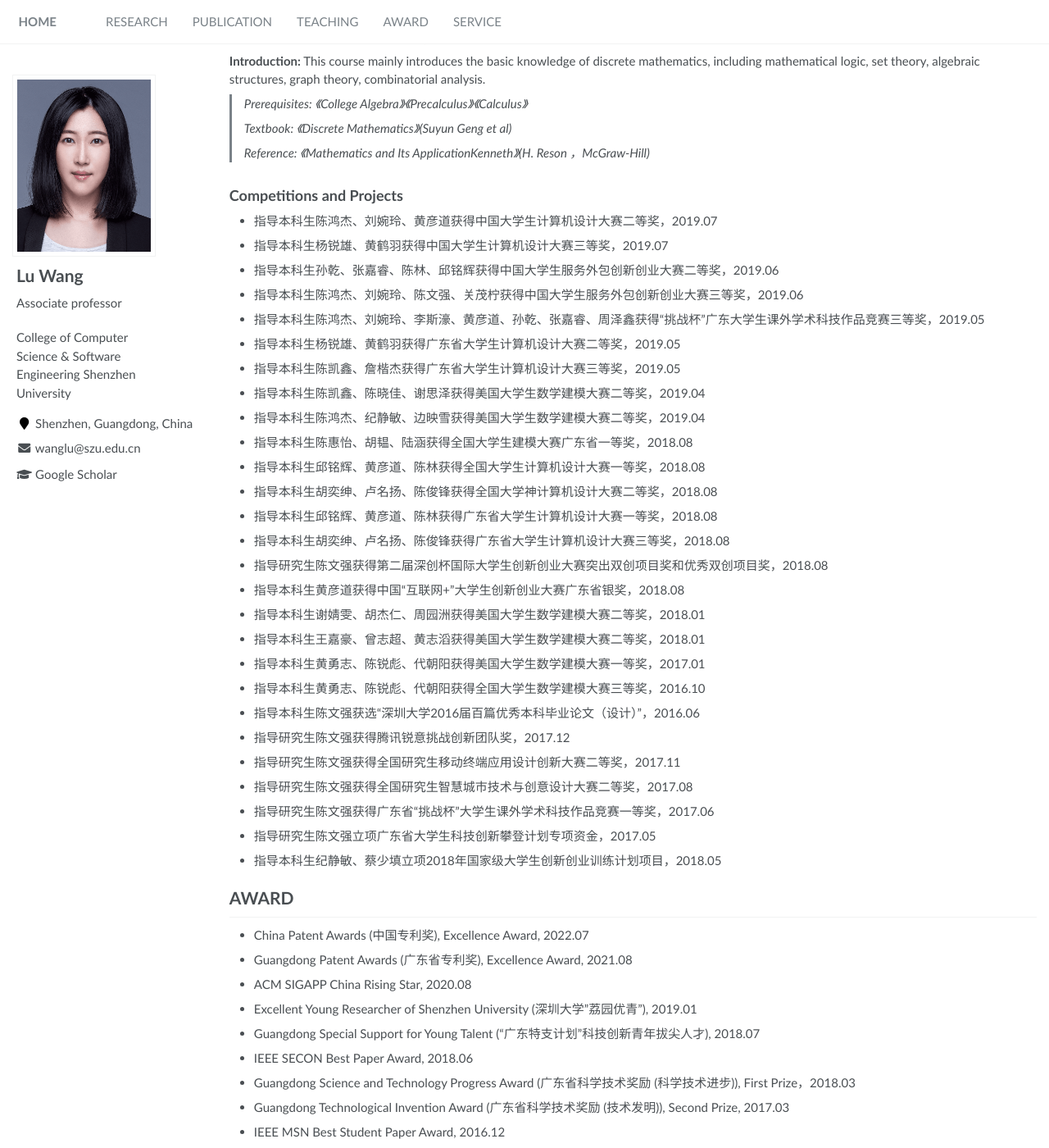
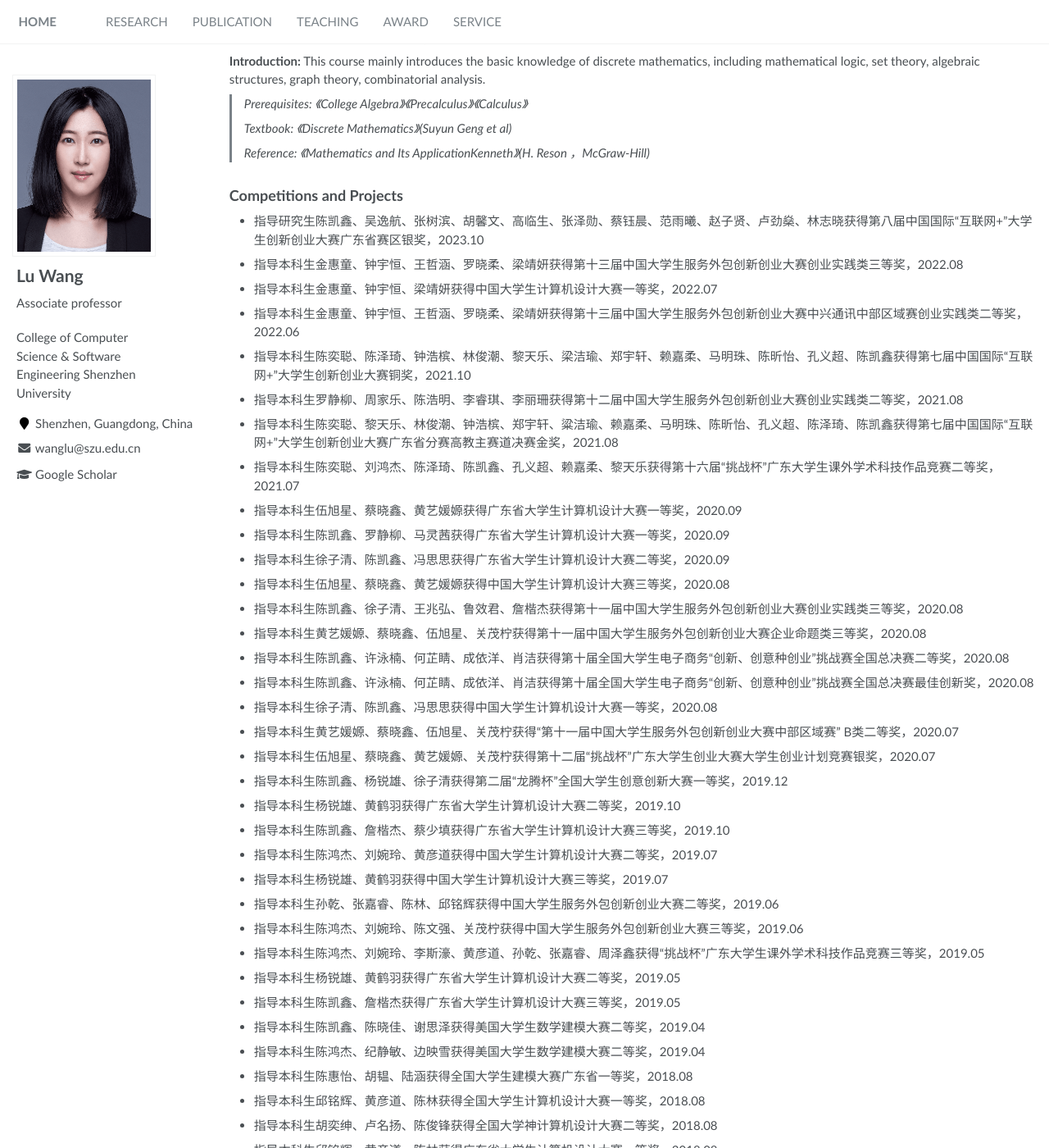
Before and after one commit to luwang-szu/luwang-szu.github.io, a Jekyll site: the page built from _pages/about.md, in a window 1280 px wide and 1400 px high, scrolled down 4912 px. Shown: the whole window at 82% size. Built offline with Jekyll 4.4.1, drawn with Linux system fonts in a browser that asks for light colours.

Commit message:
Update about.md

```diff
--- a/_pages/about.md
+++ b/_pages/about.md
@@ -201,6 +201,28 @@ My research interest mainly focuses on the design and implementation of future h
 > Reference: 《Mathematics and Its ApplicationKenneth》(H. Reson  ，McGraw-Hill)
 
 ## Competitions and Projects
+- 指导研究生陈凯鑫、吴逸航、张树滨、胡馨文、高临生、张泽勋、蔡钰晨、范雨曦、赵子贤、卢劲燊、林志晓获得第八届中国国际“互联网+”大学生创新创业大赛广东省赛区银奖，2023.10
+- 指导本科生金惠童、钟宇恒、王哲涵、罗晓柔、梁靖妍获得第十三届中国大学生服务外包创新创业大赛创业实践类三等奖，2022.08
+- 指导本科生金惠童、钟宇恒、梁靖妍获得中国大学生计算机设计大赛一等奖，2022.07
+- 指导本科生金惠童、钟宇恒、王哲涵、罗晓柔、梁靖妍获得第十三届中国大学生服务外包创新创业大赛中兴通讯中部区域赛创业实践类二等奖，2022.06
+- 指导本科生陈奕聪、陈泽琦、钟浩槟、林俊潮、黎天乐、梁洁瑜、郑宇轩、赖嘉柔、马明珠、陈昕怡、孔义超、陈凯鑫获得第七届中国国际“互联网+”大学生创新创业大赛铜奖，2021.10
+- 指导本科生罗静柳、周家乐、陈浩明、李睿琪、李丽珊获得第十二届中国大学生服务外包创新创业大赛创业实践类二等奖，2021.08
+- 指导本科生陈奕聪、黎天乐、林俊潮、钟浩槟、郑宇轩、粱洁瑜、赖嘉柔、马明珠、陈昕怡、孔义超、陈泽琦、陈凯鑫获得第七届中国国际“互联网+”大学生创新创业大赛广东省分赛高教主赛道决赛金奖，2021.08
+- 指导本科生陈奕聪、刘鸿杰、陈泽琦、陈凯鑫、孔义超、赖嘉柔、黎天乐获得第十六届“挑战杯”广东大学生课外学术科技作品竞赛二等奖，2021.07
+- 指导本科生伍旭星、蔡晓鑫、黄艺媛嫄获得广东省大学生计算机设计大赛一等奖，2020.09
+- 指导本科生陈凯鑫、罗静柳、马灵茜获得广东省大学生计算机设计大赛一等奖，2020.09
+- 指导本科生徐子清、陈凯鑫、冯思思获得广东省大学生计算机设计大赛二等奖，2020.09
+- 指导本科生伍旭星、蔡晓鑫、黄艺媛嫄获得中国大学生计算机设计大赛三等奖，2020.08
+- 指导本科生陈凯鑫、徐子清、王兆弘、鲁效君、詹楷杰获得第十一届中国大学生服务外包创新创业大赛创业实践类三等奖，2020.08
+- 指导本科生黄艺媛嫄、蔡晓鑫、伍旭星、关茂柠获得第十一届中国大学生服务外包创新创业大赛企业命题类三等奖，2020.08
+- 指导本科生陈凯鑫、许泳楠、何芷睛、成依洋、肖洁获得第十届全国大学生电子商务“创新、创意种创业”挑战赛全国总决赛二等奖，2020.08
+- 指导本科生陈凯鑫、许泳楠、何芷睛、成依洋、肖洁获得第十届全国大学生电子商务“创新、创意种创业”挑战赛全国总决赛最佳创新奖，2020.08
+- 指导本科生徐子清、陈凯鑫、冯思思获得中国大学生计算机设计大赛一等奖，2020.08
+- 指导本科生黄艺媛嫄、蔡晓鑫、伍旭星、关茂柠获得“第十一届中国大学生服务外包创新创业大赛中部区域赛” B类二等奖，2020.07
+- 指导本科生伍旭星、蔡晓鑫、黄艺媛嫄、关茂柠获得第十二届“挑战杯”广东大学生创业大赛大学生创业计划竞赛银奖，2020.07
+- 指导本科生陈凯鑫、杨锐雄、徐子清获得第二届“龙腾杯”全国大学生创意创新大赛一等奖，2019.12
+- 指导本科生杨锐雄、黄鹤羽获得广东省大学生计算机设计大赛二等奖，2019.10
+- 指导本科生陈凯鑫、詹楷杰、蔡少填获得广东省大学生计算机设计大赛三等奖，2019.10
 - 指导本科生陈鸿杰、刘婉玲、黄彦道获得中国大学生计算机设计大赛二等奖，2019.07
 - 指导本科生杨锐雄、黄鹤羽获得中国大学生计算机设计大赛三等奖，2019.07
 - 指导本科生孙乾、张嘉睿、陈林、邱铭辉获得中国大学生服务外包创新创业大赛二等奖，2019.06
```
